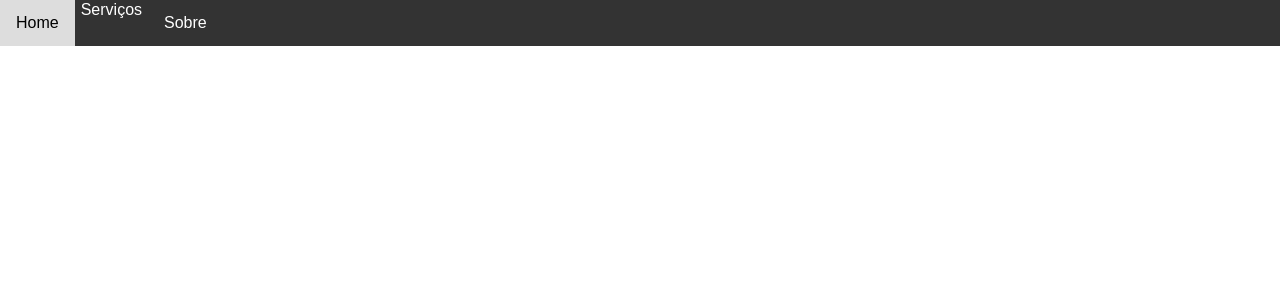
After one commit to Vitor-Desenvolvedor/PROJETO_BIBLIOTECA_ONLINE, a PHP site: page /testes.html in a window 1280 px wide. The commit adds this page. Shown: the top 300 px of the page. Run offline with PHP 8.4, Linux system fonts and the light colour scheme.

Commit message:
Atualização

```diff
--- /dev/null
+++ b/testes.html
@@ -0,0 +1,91 @@
+<!DOCTYPE html>
+<html lang="en">
+<head>
+<meta charset="UTF-8">
+<meta name="viewport" content="width=device-width, initial-scale=1.0">
+<style>
+  body {
+    font-family: Arial, sans-serif;
+    margin: 0;
+    padding: 0;
+  }
+
+  .navbar {
+    background-color: #333;
+    overflow: hidden;
+  }
+
+  .navbar a {
+    float: left;
+    font-size: 16px;
+    color: white;
+    text-align: center;
+    padding: 14px 16px;
+    text-decoration: none;
+  }
+
+  .dropdown {
+    float: left;
+    overflow: hidden;
+  }
+
+  .dropdown .dropbtn {
+    font-size: 16px;
+    border: none;
+    outline: none;
+    color: white;
+    background-color: inherit;
+    margin: 0;
+  }
+
+  .navbar a:hover, .dropdown:hover .dropbtn {
+    background-color: #ddd;
+    color: black;
+  }
+
+  .dropdown-content {
+    display: none;
+    position: absolute;
+    background-color: #f9f9f9;
+    min-width: 160px;
+    box-shadow: 0px 8px 16px 0px rgba(0,0,0,0.2);
+    z-index: 1;
+  }
+
+  .dropdown-content a {
+    float: none;
+    color: black;
+    padding: 12px 16px;
+    text-decoration: none;
+    display: block;
+    text-align: left;
+  }
+
+  .dropdown-content a:hover {
+    background-color: #ddd;
+  }
+
+  .dropdown:hover .dropdown-content {
+    display: block;
+  }
+</style>
+</head>
+<body>
+
+<div class="navbar">
+  <a href="#home">Home</a>
+  <div class="dropdown">
+    <button class="dropbtn">Serviços
+      <i class="fa fa-caret-down"></i>
+    </button>
+    <div class="dropdown-content">
+      <a href="#servico1">Serviço 1</a>
+      <a href="#servico2">Serviço 2</a>
+      <a href="#servico3">Serviço 3</a>
+    </div>
+  </div>
+  <a href="#about">Sobre</a>
+</div>
+
+</body>
+</html>
```
Also changed, not shown: css/style.css (+37 -9 lines).
